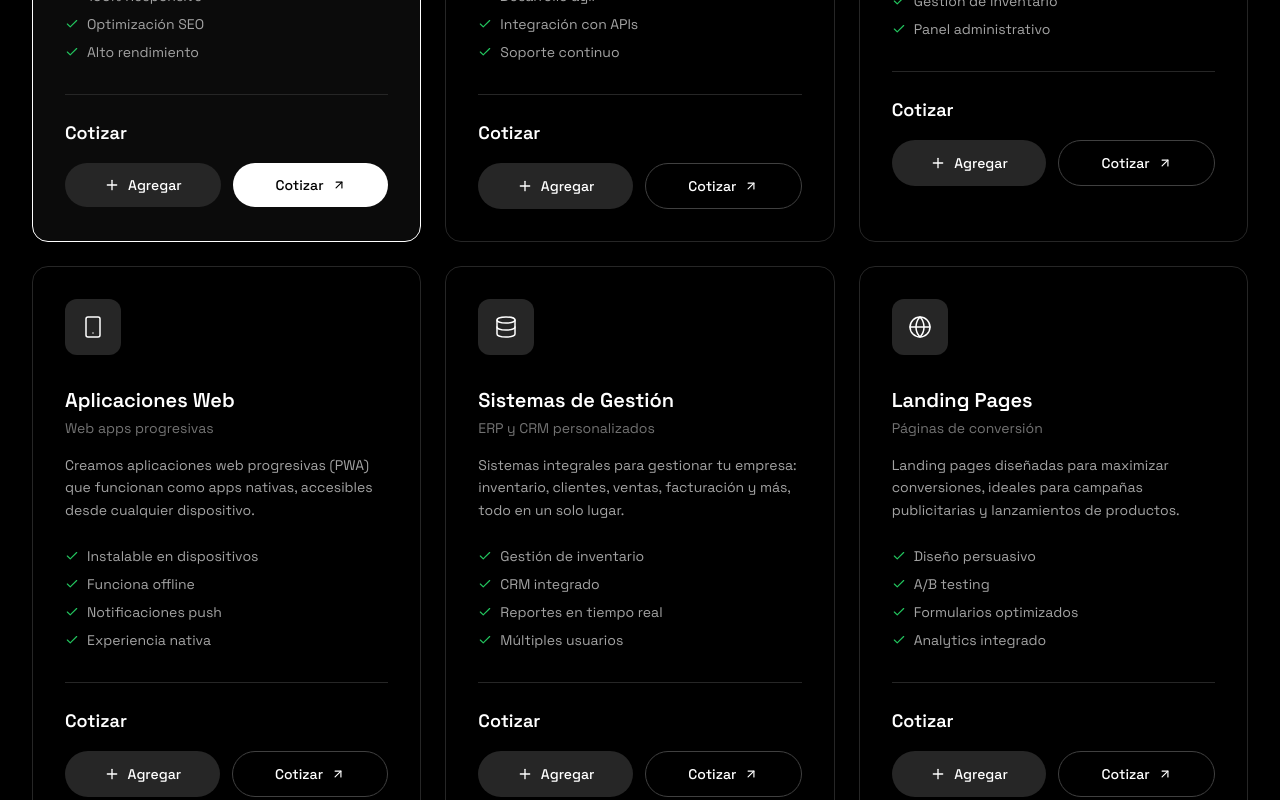
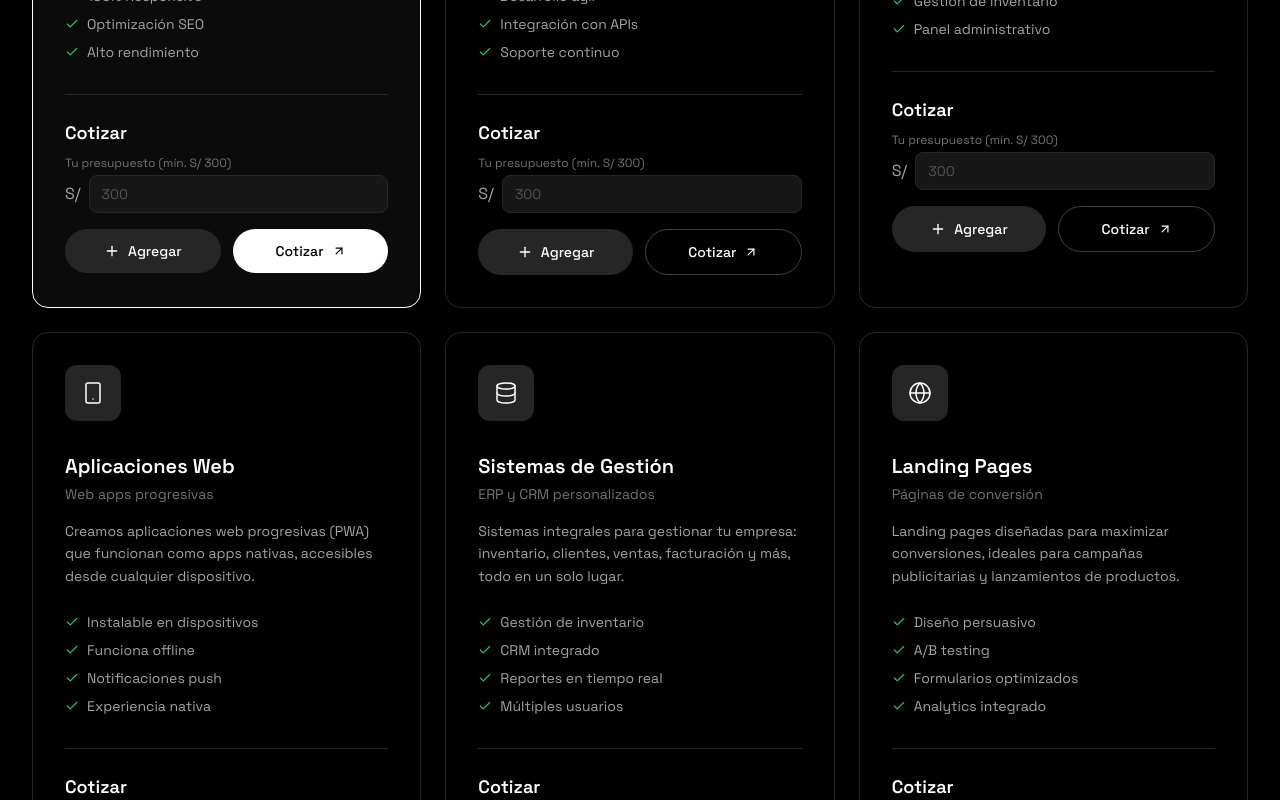
Before and after one commit to stevlozano/Codeol-Software-Peru, a React (Vite) app: page /services in a window 1280 px wide. Shown: the part 780-1580 px from the top of the page. Built offline with nearby package versions, Linux system fonts and the light colour scheme.

Commit message:
Add custom price input for cart items with minimum S/ 300

```diff
--- a/src/components/Cart.jsx
+++ b/src/components/Cart.jsx
@@ -1,6 +1,7 @@
 import { motion, AnimatePresence } from 'framer-motion'
 import { useCart } from '../context/CartContext'
 import { Link } from 'react-router-dom'
+import { useState } from 'react'
 import {
   X,
   Minus,
@@ -8,7 +9,8 @@ import {
   Trash2,
   ShoppingBag,
   ArrowRight,
-  CreditCard
+  CreditCard,
+  Pencil
 } from 'lucide-react'
 
 export default function Cart() {
@@ -16,8 +18,10 @@ export default function Cart() {
     cart,
     removeFromCart,
     updateQuantity,
+    updateItemPrice,
     totalItems,
     totalPrice,
+    MIN_PRICE,
     isCartOpen,
     setIsCartOpen
   } = useCart()
@@ -99,6 +103,20 @@ export default function Cart() {
                         <h3 className="font-medium text-sm truncate">{item.name}</h3>
                         <p className="text-xs text-pure-gray-500 mb-2">{item.subtitle}</p>
 
+                        {/* Custom Price Input */}
+                        <div className="flex items-center gap-2 mb-3">
+                          <span className="text-xs text-pure-gray-400">S/</span>
+                          <input
+                            type="number"
+                            min={MIN_PRICE}
+                            value={item.customPrice || ''}
+                            onChange={(e) => updateItemPrice(item.id, e.target.value)}
+                            placeholder={MIN_PRICE.toString()}
+                            className="w-20 px-2 py-1 text-sm bg-pure-gray-800 border border-pure-gray-700 rounded text-pure-white placeholder-pure-gray-500 focus:outline-none focus:border-pure-gray-500"
+                          />
+                          <span className="text-xs text-pure-gray-500">min. S/ {MIN_PRICE}</span>
+                        </div>
+
                         <div className="flex items-center justify-between">
                           {/* Quantity Controls */}
                           <div className="flex items-center gap-2">
@@ -121,7 +139,7 @@ export default function Cart() {
 
                           {/* Price */}
                           <span className="text-sm font-medium">
-                            {item.price === 'Cotizar' ? 'Cotizar' : item.price}
+                            {item.customPrice ? `S/ ${(item.customPrice * item.quantity).toLocaleString()}` : 'Cotizar'}
                           </span>
                         </div>
                       </div>
--- a/src/context/CartContext.jsx
+++ b/src/context/CartContext.jsx
@@ -1,6 +1,8 @@
 import { createContext, useContext, useState, useEffect } from 'react'
 
 const CartContext = createContext()
+
+export const MIN_PRICE = 300
 
 export function CartProvider({ children }) {
   const [cart, setCart] = useState(() => {
@@ -13,15 +15,19 @@ export function CartProvider({ children }) {
     localStorage.setItem('codeol-cart', JSON.stringify(cart))
   }, [cart])
 
-  const addToCart = (item) => {
+  const addToCart = (item, customPrice = null) => {
     setCart(prev => {
       const existing = prev.find(i => i.id === item.id)
       if (existing) {
         return prev.map(i =>
-          i.id === item.id ? { ...i, quantity: i.quantity + 1 } : i
+          i.id === item.id ? {
+            ...i,
+            quantity: i.quantity + 1,
+            customPrice: customPrice || i.customPrice
+          } : i
         )
       }
-      return [...prev, { ...item, quantity: 1 }]
+      return [...prev, { ...item, quantity: 1, customPrice }]
     })
   }
 
@@ -39,13 +45,20 @@ export function CartProvider({ children }) {
     )
   }
 
+  const updateItemPrice = (id, customPrice) => {
+    const price = Math.max(MIN_PRICE, parseFloat(customPrice) || MIN_PRICE)
+    setCart(prev =>
+      prev.map(item => item.id === id ? { ...item, customPrice: price } : item)
+    )
+  }
+
   const clearCart = () => {
     setCart([])
   }
 
   const totalItems = cart.reduce((sum, item) => sum + item.quantity, 0)
   const totalPrice = cart.reduce((sum, item) => {
-    const price = item.price === 'Cotizar' ? 0 : parseFloat(item.price.replace(/[^0-9]/g, ''))
+    const price = item.customPrice || (item.price === 'Cotizar' ? 0 : parseFloat(item.price.replace(/[^0-9]/g, '')))
     return sum + (price * item.quantity)
   }, 0)
 
@@ -55,9 +68,11 @@ export function CartProvider({ children }) {
       addToCart,
       removeFromCart,
       updateQuantity,
+      updateItemPrice,
       clearCart,
       totalItems,
       totalPrice,
+      MIN_PRICE,
       isCartOpen,
       setIsCartOpen
     }}>
--- a/src/sections/Pricing.jsx
+++ b/src/sections/Pricing.jsx
@@ -2,7 +2,7 @@ import { motion, useInView } from 'framer-motion'
 import { useRef, useState } from 'react'
 import { Check, ArrowUpRight, Zap, TrendingUp, Users, Globe, Plus } from 'lucide-react'
 import ProjectModal from '../components/ProjectModal'
-import { useCart } from '../context/CartContext'
+import { useCart, MIN_PRICE } from '../context/CartContext'
 
 const plans = [
   {
@@ -102,16 +102,23 @@ export default function Pricing() {
   const isInView = useInView(containerRef, { once: true, margin: "-100px" })
   const [selectedPlan, setSelectedPlan] = useState(null)
   const [isModalOpen, setIsModalOpen] = useState(false)
+  const [customPrices, setCustomPrices] = useState({})
   const { addToCart, setIsCartOpen } = useCart()
 
+  const handlePriceChange = (planId, value) => {
+    const price = Math.max(MIN_PRICE, parseFloat(value) || MIN_PRICE)
+    setCustomPrices(prev => ({ ...prev, [planId]: price }))
+  }
+
   const handleAddToCart = (plan) => {
+    const customPrice = customPrices[plan.id]
     addToCart({
       id: plan.id,
       name: plan.name,
       subtitle: plan.subtitle,
       price: plan.price,
       icon: Zap
-    })
+    }, customPrice)
     setIsCartOpen(true)
   }
 
@@ -197,9 +204,25 @@ export default function Pricing() {
               </div>
 
               {/* Price - CTA focused */}
-              <div className="mb-8">
+              <div className="mb-4">
                 <span className="text-2xl sm:text-3xl font-bold text-pure-white">{plan.price}</span>
                 <p className="text-sm text-pure-gray-500 mt-1">Personalizado según tu proyecto</p>
+              </div>
+
+              {/* Custom Price Input */}
+              <div className="mb-6">
+                <label className="text-xs text-pure-gray-500 block mb-1">Tu presupuesto (mín. S/ {MIN_PRICE})</label>
+                <div className="flex items-center gap-2">
+                  <span className="text-pure-gray-400">S/</span>
+                  <input
+                    type="number"
+                    min={MIN_PRICE}
+                    value={customPrices[plan.id] || ''}
+                    onChange={(e) => handlePriceChange(plan.id, e.target.value)}
+                    placeholder={MIN_PRICE.toString()}
+                    className="flex-1 px-3 py-2 bg-pure-gray-900 border border-pure-gray-800 rounded-lg text-sm text-pure-white placeholder-pure-gray-600 focus:outline-none focus:border-pure-gray-600"
+                  />
+                </div>
               </div>
 
               {/* Results */}
--- a/src/sections/Services.jsx
+++ b/src/sections/Services.jsx
@@ -12,7 +12,7 @@ import {
   Plus
 } from 'lucide-react'
 import ProjectModal from '../components/ProjectModal'
-import { useCart } from '../context/CartContext'
+import { useCart, MIN_PRICE } from '../context/CartContext'
 
 const services = [
   {
@@ -82,16 +82,23 @@ export default function Services() {
   const isInView = useInView(containerRef, { once: true, margin: "-100px" })
   const [selectedService, setSelectedService] = useState(null)
   const [isModalOpen, setIsModalOpen] = useState(false)
+  const [customPrices, setCustomPrices] = useState({})
   const { addToCart, setIsCartOpen } = useCart()
 
+  const handlePriceChange = (serviceId, value) => {
+    const price = Math.max(MIN_PRICE, parseFloat(value) || MIN_PRICE)
+    setCustomPrices(prev => ({ ...prev, [serviceId]: price }))
+  }
+
   const handleAddToCart = (service) => {
+    const customPrice = customPrices[service.id]
     addToCart({
       id: service.id,
       name: service.title,
       subtitle: service.subtitle,
       price: service.price,
       icon: service.icon
-    })
+    }, customPrice)
     setIsCartOpen(true)
   }
 
@@ -211,7 +218,24 @@ export default function Services() {
 
               {/* Price & CTA */}
               <div className="pt-6 border-t border-pure-gray-800">
-                <p className="text-lg font-semibold mb-4">{service.price}</p>
+                <p className="text-lg font-semibold mb-2">{service.price}</p>
+
+                {/* Custom Price Input */}
+                <div className="mb-4">
+                  <label className="text-xs text-pure-gray-500 block mb-1">Tu presupuesto (mín. S/ {MIN_PRICE})</label>
+                  <div className="flex items-center gap-2">
+                    <span className="text-pure-gray-400">S/</span>
+                    <input
+                      type="number"
+                      min={MIN_PRICE}
+                      value={customPrices[service.id] || ''}
+                      onChange={(e) => handlePriceChange(service.id, e.target.value)}
+                      placeholder={MIN_PRICE.toString()}
+                      className="flex-1 px-3 py-2 bg-pure-gray-900 border border-pure-gray-800 rounded-lg text-sm text-pure-white placeholder-pure-gray-600 focus:outline-none focus:border-pure-gray-600"
+                    />
+                  </div>
+                </div>
+
                 <div className="flex gap-3">
                   <button
                     onClick={() => handleAddToCart(service)}
```
